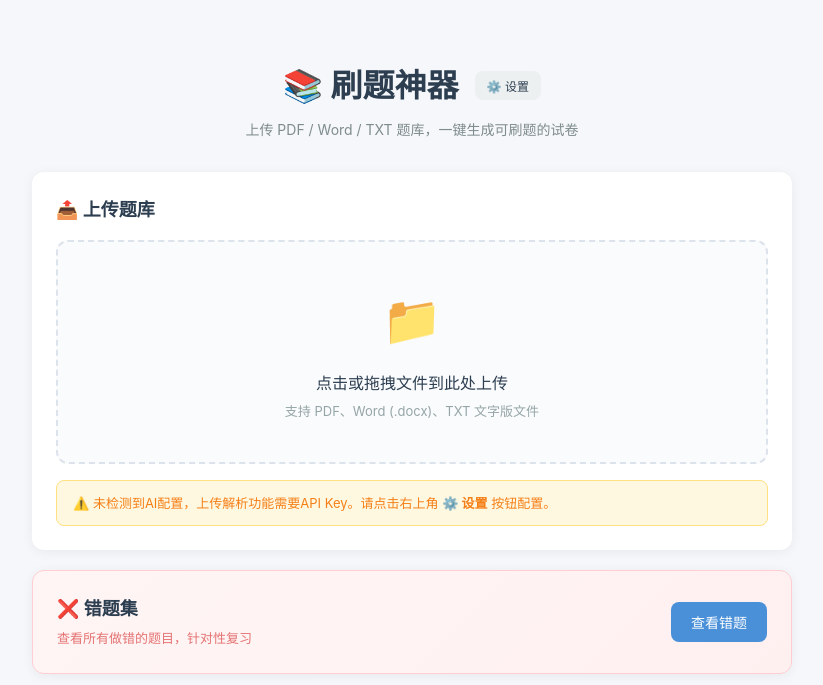
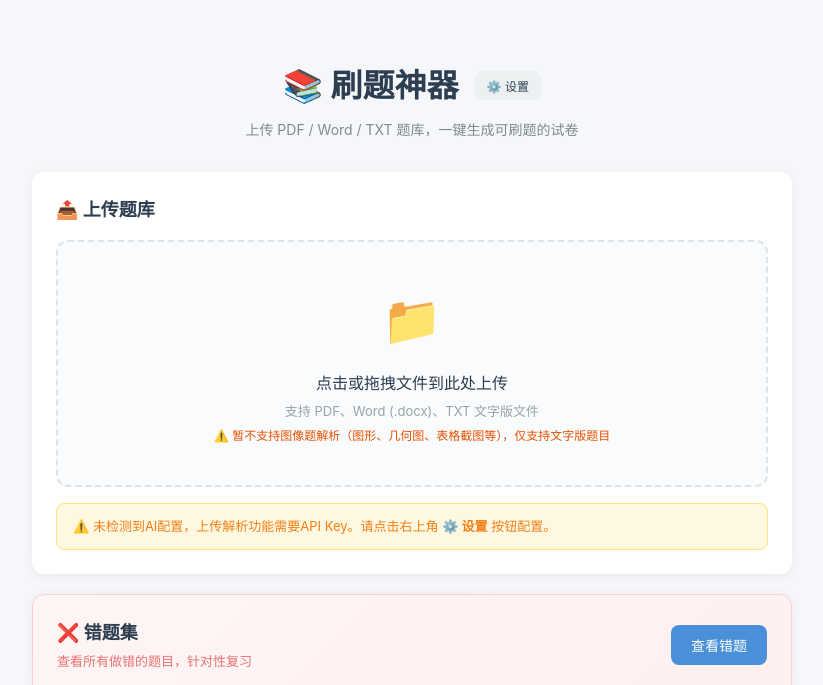
Before and after one commit to WangXinYue-c/quiz-app, a Flask app: page / in a window 1280 px wide. Shown: the top 685 px of the page, without its empty margins (228-1051 px from the left). Run offline with Flask 3, Linux system fonts and the light colour scheme; data that the repository does not hold is empty.

Commit message:
feat: 30k text limit, partial parse notice, image warning on upload page

```diff
--- a/app.py
+++ b/app.py
@@ -143,7 +143,8 @@ def now_str():
 
 # ========== 文件解析 ==========
 def extract_text_from_pdf(filepath):
-    """从PDF提取文字"""
+    """从PDF提取文字，超过30000字截断"""
+    MAX_CHARS = 30000
     try:
         import pdfplumber
         text = ''
@@ -152,21 +153,19 @@ def extract_text_from_pdf(filepath):
                 page_text = page.extract_text()
                 if page_text:
                     text += page_text + '\n'
-                # 限制总文本长度，避免内存溢出
-                if len(text) > 50000:
-                    text = text[:50000]
+                if len(text) > MAX_CHARS:
+                    text = text[:MAX_CHARS]
                     break
         return text
     except ImportError:
-        # 备用方案：用PyPDF2
         try:
             from PyPDF2 import PdfReader
             reader = PdfReader(filepath)
             text = ''
             for page in reader.pages:
                 text += page.extract_text() + '\n'
-                if len(text) > 50000:
-                    text = text[:50000]
+                if len(text) > MAX_CHARS:
+                    text = text[:MAX_CHARS]
                     break
             return text
         except ImportError:
@@ -180,12 +179,17 @@ def extract_text_from_docx(filepath):
         text = ''
         for para in doc.paragraphs:
             text += para.text + '\n'
-        # 提取表格中的文字
+            if len(text) > 30000:
+                text = text[:30000]
+                break
         for table in doc.tables:
             for row in table.rows:
                 for cell in row.cells:
                     text += cell.text + '\t'
                 text += '\n'
+            if len(text) > 30000:
+                text = text[:30000]
+                break
         return text
     except ImportError:
         raise Exception('未安装Word解析库，请运行 pip install python-docx')
@@ -196,7 +200,10 @@ def extract_text_from_txt(filepath):
     for enc in encodings:
         try:
             with open(filepath, 'r', encoding=enc) as f:
-                return f.read()
+                text = f.read()
+                if len(text) > 30000:
+                    text = text[:30000]
+                return text
         except UnicodeDecodeError:
             continue
     raise Exception('无法识别文件编码')
@@ -363,7 +370,8 @@ def upload_file():
         # 1. 提取文字
         print(f'开始解析文件: {filename}')
         text = extract_text(save_path, ext)
-        print(f'提取文字完成，共 {len(text)} 字符')
+        text_truncated = len(text) >= 30000
+        print(f'提取文字完成，共 {len(text)} 字符{"（已截断）" if text_truncated else ""}')
 
         if len(text) < 50:
             raise Exception('提取的文字内容太少，可能是扫描版PDF（暂不支持）或文件内容为空')
@@ -405,7 +413,8 @@ def upload_file():
             'success': True,
             'quiz_id': quiz_id,
             'title': quiz_title,
-            'question_count': len(questions)
+            'question_count': len(questions),
+            'partial': text_truncated
         })
 
     except Exception as e:
--- a/static/app.js
+++ b/static/app.js
@@ -247,7 +247,11 @@ function uploadFile() {
     })
     .then(data => {
         if (data.success) {
-            progressText.textContent = `解析完成！共 ${data.question_count} 道题`;
+            if (data.partial) {
+                progressText.textContent = `解析完成！共 ${data.question_count} 道题（文件较大，仅解析了前3万字内容）`;
+            } else {
+                progressText.textContent = `解析完成！共 ${data.question_count} 道题`;
+            }
             uploadBtnText.textContent = '开始刷题';
             uploadBtn.onclick = () => {
                 window.location.href = `/quiz/${data.quiz_id}`;
--- a/static/style.css
+++ b/static/style.css
@@ -775,6 +775,13 @@ body {
     background: #e8f4ff;
 }
 
+/* ========== 上传警告 ========== */
+.upload-warning {
+    font-size: 12px;
+    color: #e65100;
+    margin-top: 4px;
+}
+
 /* ========== 模式切换 + 工具栏 ========== */
 .quiz-toolbar {
     display: flex;
--- a/templates/index.html
+++ b/templates/index.html
@@ -64,6 +64,7 @@
                 <div class="upload-icon">📁</div>
                 <p class="upload-text">点击或拖拽文件到此处上传</p>
                 <p class="upload-hint">支持 PDF、Word (.docx)、TXT 文字版文件</p>
+                <p class="upload-warning">⚠️ 暂不支持图像题解析（图形、几何图、表格截图等），仅支持文字版题目</p>
                 <input type="file" id="fileInput" accept=".pdf,.docx,.doc,.txt" hidden>
             </div>
 
```
